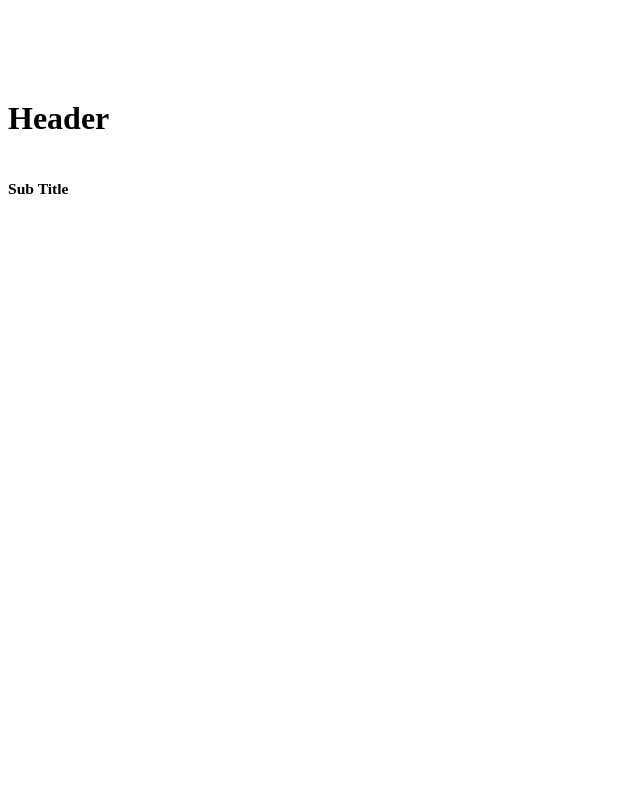
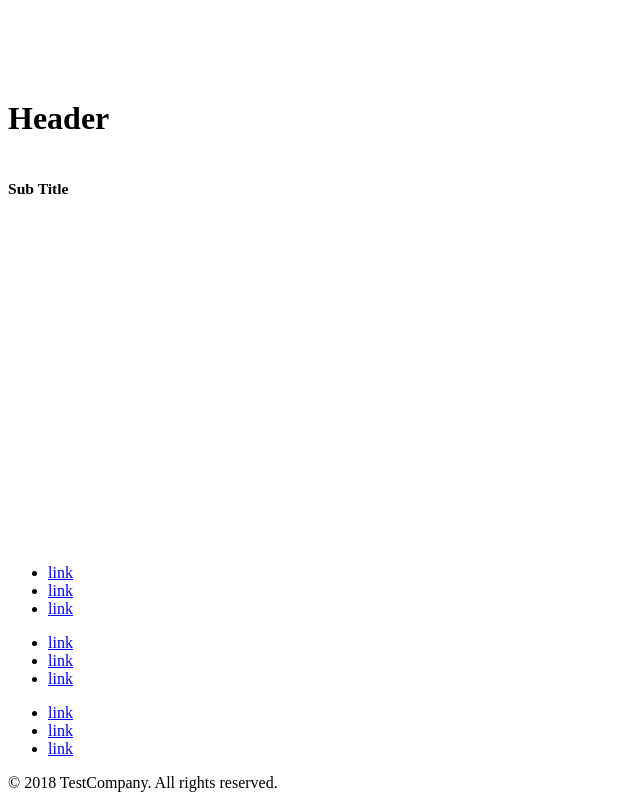
Before and after one commit to MoorLex/vue_starter, a Vue app: page / in a window 1280 px wide. Shown: the part 346-1146 px from the top of the page, without its empty margins (0-640 px from the left). Before the commit the page ends 902 px from the top, so only its background shows below. Built offline with nearby package versions, Linux system fonts and the light colour scheme.

Commit message:
style fix added footer added variables

```diff
--- a/src/components/c-navbar.vue
+++ b/src/components/c-navbar.vue
@@ -2,7 +2,7 @@
 	<nav class="topbar py-3 position-absolute">
 		<div class="container">
 
-			<a class="topbar-brand" href="#">Navbar w/ text</a>
+			<a class="topbar-brand" href="#">{{$root.company}}</a>
 
 			<ul class="nav topbar-nav ml-auto">
 				<li class="nav-item active">
--- a/src/main.js
+++ b/src/main.js
@@ -2,12 +2,17 @@ import Vue from 'vue'
 import App from './App'
 import router from './router'
 
-Vue.config.productionTip = false
+Vue.config.productionTip = false;
 
 // eslint-disable-next-line
 new Vue({
   el: '#app',
   router,
+  data() {
+    return {
+      company: 'TestCompany'
+    }
+  },
   components: { App },
   template: '<App/>'
-})
+});
--- a/src/pages/Home.vue
+++ b/src/pages/Home.vue
@@ -2,18 +2,21 @@
   <div class="home-page">
     <c-navbar/>
     <s-header/>
+    <s-footer/>
   </div>
 </template>
 
 <script>
   import CNavbar from '../components/c-navbar'
   import SHeader from '../sections/s-header'
+  import SFooter from '../sections/s-footer'
 
   export default {
     name: 'HomePage',
     components: {
         CNavbar,
-        SHeader
+        SHeader,
+        SFooter
     },
     data () {
       return {
--- a/src/sections/s-footer.vue
+++ b/src/sections/s-footer.vue
@@ -1 +1,65 @@
-<template></template>
+<template>
+	<footer class="footer">
+		<div class="container">
+
+			<div class="row py-5">
+
+				<div class="col"></div>
+
+				<div class="col">
+					<ul class="nav nav-pills flex-column">
+						<li class="nav-item">
+							<a class="nav-link" href="#">link</a>
+						</li>
+						<li class="nav-item">
+							<a class="nav-link" href="#">link</a>
+						</li>
+						<li class="nav-item">
+							<a class="nav-link" href="#">link</a>
+						</li>
+					</ul>
+				</div>
+
+				<div class="col">
+					<ul class="nav nav-pills flex-column">
+						<li class="nav-item">
+							<a class="nav-link" href="#">link</a>
+						</li>
+						<li class="nav-item">
+							<a class="nav-link" href="#">link</a>
+						</li>
+						<li class="nav-item">
+							<a class="nav-link" href="#">link</a>
+						</li>
+					</ul>
+				</div>
+
+				<div class="col">
+					<ul class="nav nav-pills flex-column">
+						<li class="nav-item">
+							<a class="nav-link" href="#">link</a>
+						</li>
+						<li class="nav-item">
+							<a class="nav-link" href="#">link</a>
+						</li>
+						<li class="nav-item">
+							<a class="nav-link" href="#">link</a>
+						</li>
+					</ul>
+				</div>
+			</div>
+
+			<div class="row border-top py-4">
+				<div class="col">© 2018 {{$root.company}}. All rights reserved.</div>
+				<div class="col"></div>
+				<div class="col"></div>
+			</div>
+		</div>
+	</footer>
+</template>
+
+<script>
+    export default {
+        name: 'SectionFooter'
+    }
+</script>
--- a/src/styles/app.scss
+++ b/src/styles/app.scss
@@ -26,7 +26,7 @@
 }
 
 .header{
-  width: 100vw;
+  width: 100%;
   height: 100vh;
 
   .container{
```
Also changed, not shown: test/unit/jest.conf.js (+1 -4 lines), 1 other file (tests, documents, lock files or other folders).
